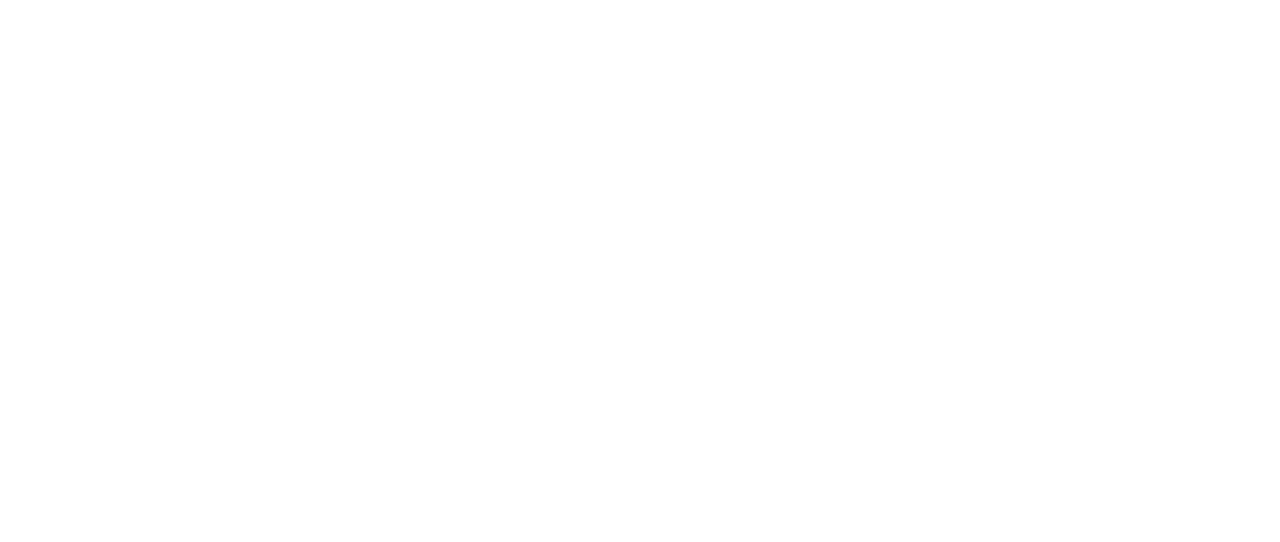
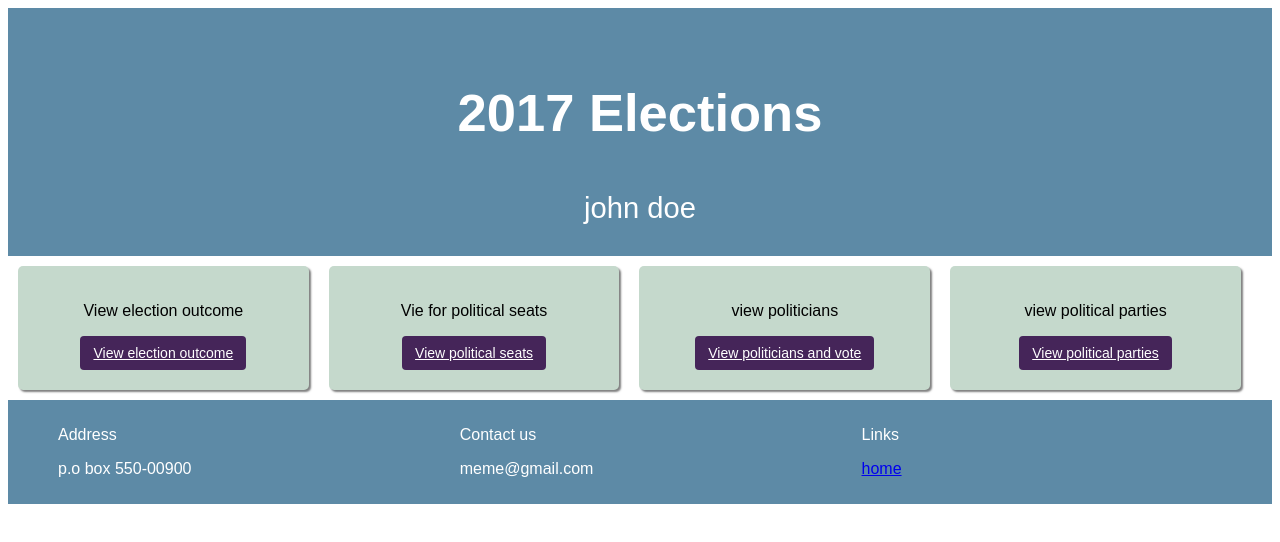
Before and after one commit to kamaathedj/political_arena, a plain HTML site: page ui/dashboard.html in a window 1280 px wide. Drawn offline with Linux system fonts and the light colour scheme.

Commit message:
[finish #163648382] added dashboard for user to be able to navigate

```diff
--- a/ui/dashboard.html
+++ b/ui/dashboard.html
@@ -0,0 +1,62 @@
+<!DOCTYPE html>
+<html lang="en">
+<head>
+<title>2017 elections</title>
+<meta charset="utf-8">
+<meta name="viewport" content="width=device-width, initial-scale=1">
+<link rel="stylesheet" href="style.css">
+</head>
+<body>
+
+
+<header>
+  <h2>2017 Elections</h2>
+    <small>john doe</small>
+</header>
+
+<section class="plans">
+
+
+  <article class="plan">
+   <p>View election outcome</p>
+   <a href="election-outcome.html" class="button_yes">View election outcome</a>
+  </article>
+
+  <article class="plan">
+   <p>Vie for political seats</p>
+    <a href="user-vie-political-seat.html" class="button_yes">View political seats</a>
+  </article>
+    <article class="plan">
+   <p>view politicians</p>
+   <a href="view-politicians.html" class="button_yes">View politicians and vote</a>
+  </article>
+
+
+  </article>
+    <article class="plan">
+   <p>view political parties</p>
+   <a href="user-view-political-parties.html" class="button_yes">View political parties</a>
+  </article>
+
+</section>
+
+
+ <footer class="footer-nav">
+  <ul class="footer-nav_items">
+      <li class="footer-nav_item">Address</li>
+      <li class="footer-nav_item">Contact us</li>
+      <li class="footer-nav_item">Links</li>
+  </ul>
+
+  <ul>
+      <li class="footer-nav_item">p.o box 550-00900</li>
+      <li class="footer-nav_item">meme@gmail.com</li>
+      <li class="footer-nav_item">
+      <a href="index.html">home</a>
+      </li>
+  </ul>
+
+</footer>
+
+</body>
+</html>
--- a/ui/style.css
+++ b/ui/style.css
@@ -65,7 +65,21 @@ padding-top: 20px;
    border-radius: 20px;
    padding-left: 15px;
 }
+.plan{
+  background:#C5D9CC;
+  display: inline-block;
+  width: 23%;
 
+  margin:10px;
+  border-radius: 5px;
+  box-shadow: 2px 2px 2px rgba(0,0,0,0.5);
+ text-align: center;
+}
+.plans{
+  width: 100%;
+  align-content: center;
+
+}
 /* Style the footer */
 footer {
   background-color: #5D8AA6;
```
